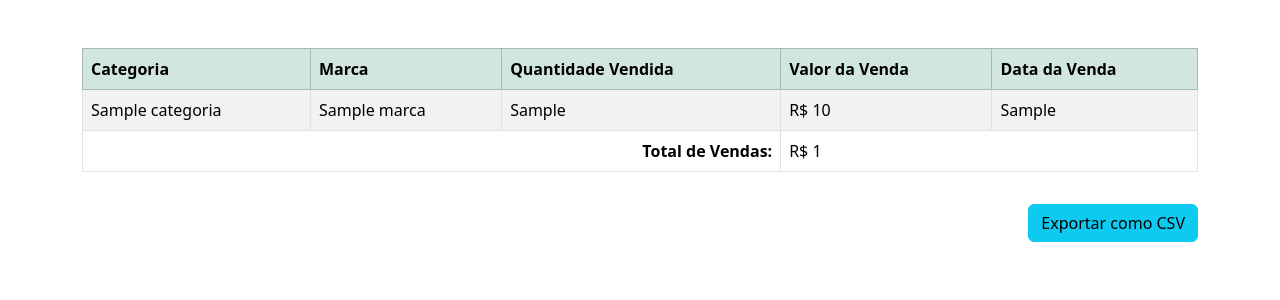
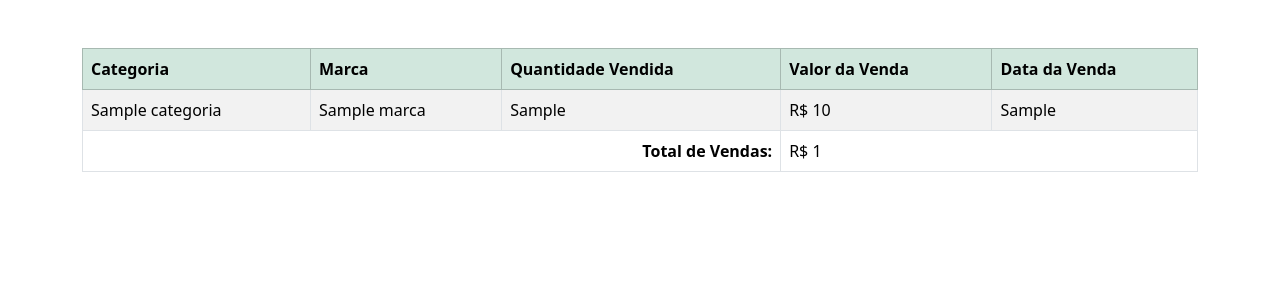
Before and after one commit to leticiamoreiram/C216-L1_ProjetoFinal, a Flask app: template frontend/templates/vendas.html in a window 1280 px wide. Shown: the part 56-356 px from the top of the page. Run offline with Flask 3, Linux system fonts and the light colour scheme; the template is opened without the code that fills it: most values are stand-ins (such as "Sample title", 1, 10 or a date in 2020).

Commit message:
ajustes e imgs

```diff
--- a/frontend/app.py
+++ b/frontend/app.py
@@ -1,6 +1,7 @@
-from flask import Flask, render_template, request, redirect, url_for, jsonify
+from flask import Flask, render_template, request, redirect, url_for, jsonify, Response
 import requests
 import os
+import csv
 
 app = Flask(__name__)
 
--- a/frontend/templates/vendas.html
+++ b/frontend/templates/vendas.html
@@ -44,7 +44,8 @@
                         <td>{{ venda.marca }}</td>
                         <td>{{ venda.quantidade_vendida }}</td>
                         <td>R$ {{ venda.valor_venda  }}</td>
-                        <td>{{ venda.data_venda }}</td>
+                        <td>{{ venda.data_venda[:10].split('-')|reverse|join('/') }} {{ venda.data_venda[11:16] }}</td>
+
                     </tr>
                     {% endfor %}
                 </tbody>
@@ -56,9 +57,6 @@
                 </tfoot>
             </table>
         </div>
-        <div class="text-end mt-3">
-            <a href="/exportar-vendas" class="btn btn-info">Exportar como CSV</a>
-        </div>
         {% else %}
         <p class="text-center">Nenhuma venda encontrada.</p>
         {% endif %}
```
Also changed, not shown: img/docker/containers.png (added), img/docker/log-docker.png (added).
